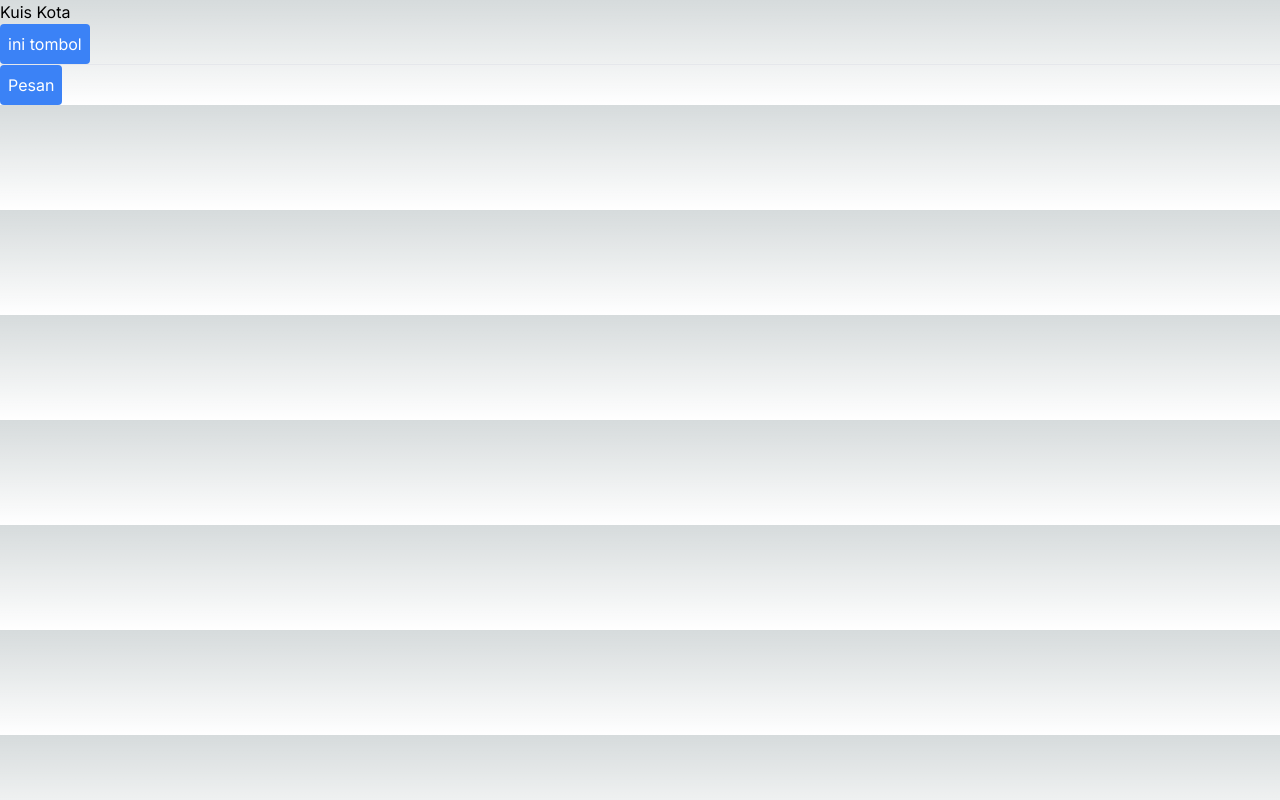
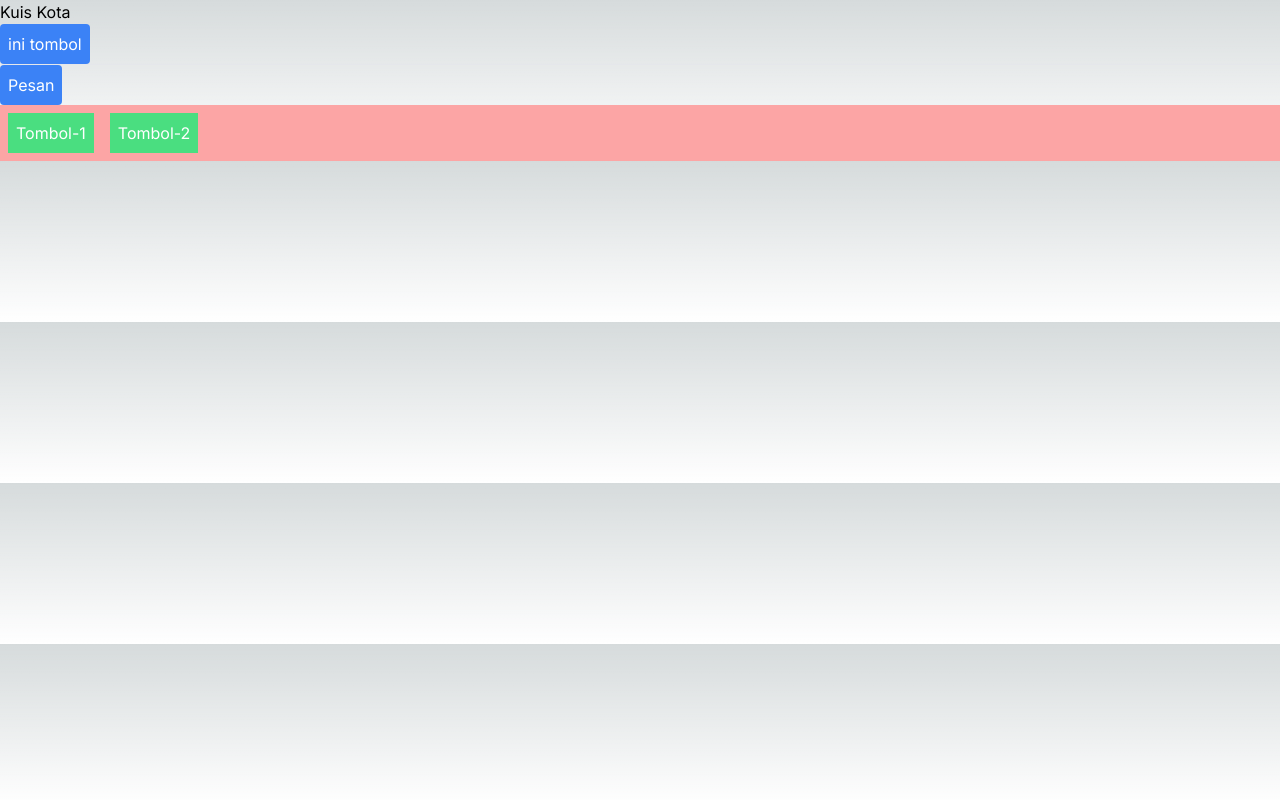
Before and after one commit to Kynantio/04-event-dan-state, a Next.js app: page / in a window 1280 px wide. Built offline with nearby package versions, Linux system fonts and the light colour scheme.

Commit message:
Done Praktikum 3

```diff
--- a/src/app/component/button.tsx
+++ b/src/app/component/button.tsx
@@ -3,6 +3,20 @@ export function Tombol_2({isiPesan, namaTombol}: any){
       <button
       className="bg-blue-500 hover:bg-blue-700 text-white p-2 rounded"
       onClick={() => alert(isiPesan)}>
+        {namaTombol}
+      </button>
+    );
+}
+
+export function Tombol_3({isiPesan, namaTombol}: any){
+    return(
+      <button
+      className="bg-green-400 hover:bg-green-700 text-white p-2 roun m-2"
+      onClick={(e)=>{
+        e.stopPropagation();
+        alert(isiPesan)
+      }
+      }>
         {namaTombol}
       </button>
     );
--- a/src/app/page.tsx
+++ b/src/app/page.tsx
@@ -1,6 +1,7 @@
 "use client";
 import { Tombol_1 } from "./component/button";
 import { Tombol_2 } from "./component/button";
+import { Tombol_3 } from "./component/button";
 
 export default function Home(){
   return(
@@ -10,6 +11,11 @@ export default function Home(){
         <Tombol_1 />
         <hr></hr>
         <Tombol_2 isiPesan="Ini Pesanku" namaTombol="Pesan" />
+        <br></br>
+        <div className="bg-red-300" onClick={()=> alert('Parent Element : Div')}>
+          <Tombol_3 isiPesan="Child Element : Tombol-1" namaTombol="Tombol-1"/>
+          <Tombol_3 isiPesan="Child Element : Tombol-2" namaTombol="Tombol-2"/>
+        </div>
       </div>
     </>
   );
```
Also changed, not shown: image/ss_prak_3.png (added).
